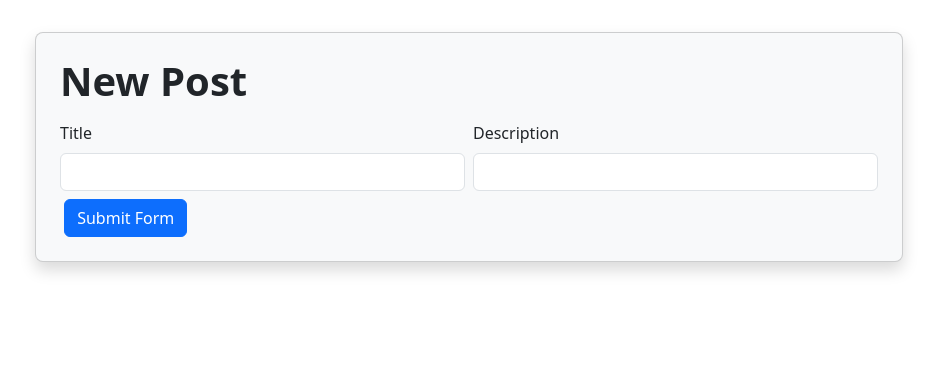
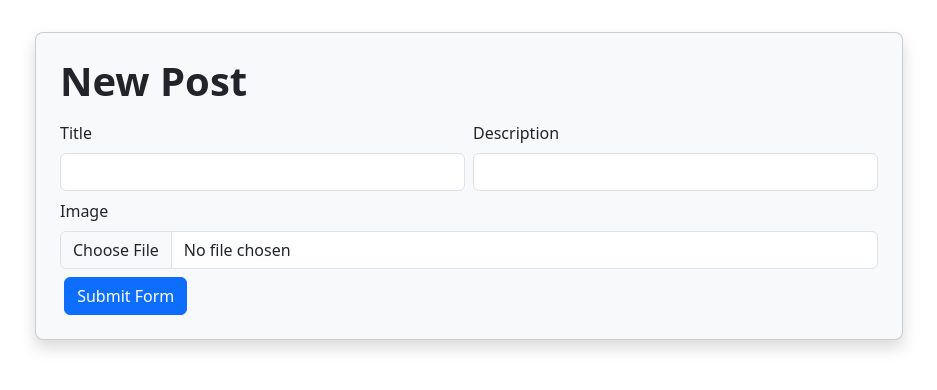
Before and after one commit to AinzuOnDaGit/Framework_assignment2, a Flask app: page /addPost in a window 1280 px wide. Shown: the part 56-446 px from the top of the page, without its empty margins (171-1108 px from the left). Run offline with Flask 3, Linux system fonts and the light colour scheme.

Commit message:
implementing a form field for adding images, adding file handling within the app routes (addPost), and uploading the filename to the database, but the physical image to a directory called uploads, in which the filename references

```diff
--- a/app.py
+++ b/app.py
@@ -1,6 +1,7 @@
 from flask import Flask, render_template, request, redirect, url_for, flash, session
 from database import DBSetup, OpenConn
 from flask_login import LoginManager, login_user, logout_user, login_required, current_user
+from werkzeug.utils import secure_filename
 
 import sqlite3
 import os
@@ -115,6 +116,7 @@ def add_post():
     if request.method == "POST":
         title = request.form.get("title")
         description = request.form.get("description")
+        image = request.files.get("image")
 
         if not title or not title.strip():
             flash("title is required, error")
@@ -123,10 +125,17 @@ def add_post():
             flash("description is required, error")
             return render_template("addPost.html",title=title, description=description), 400
 
+        image_filename = None
+        if image and image.filename:
+            filename = secure_filename(image.filename)
+            upload_path = os.path.join(app.root_path, "static", "uploads", filename)
+            image.save(upload_path)
+            image_filename = filename
+
         with OpenConn() as conn:
             conn.execute(
-                "INSERT INTO finalProjects (title, description) VALUES (?,?)",
-                (title, description)
+                "INSERT INTO finalProjects (title, description, image_filename) VALUES (?,?,?)",
+                (title, description, image_filename)
             )
             conn.commit()
 
--- a/database.py
+++ b/database.py
@@ -14,7 +14,8 @@ def DBSetup() -> None:
       CREATE TABLE IF NOT EXISTS finalProjects (
         id INTEGER PRIMARY KEY AUTOINCREMENT,
         title TEXT NOT NULL,
-        description TEXT NOT NULL
+        description TEXT NOT NULL,
+        image_filename TEXT NOT NULL
       );
   """)
     # User table
--- a/templates/addPost.html
+++ b/templates/addPost.html
@@ -4,7 +4,7 @@
 <div class="card bg-light shadow p-4 rounded-3">
 <h1 class="mb-3"><b> New Post </b></h1>
 
-<form action="{{ url_for('add_post') }}" method="POST" class="row g-2 needs-validation" novalidate>
+<form action="{{ url_for('add_post') }}" method="POST" enctype="multipart/form-data" class="row g-2 needs-validation" novalidate>
     <div class ="col-md-6">
         <label for="titleValidation" class="form-label"> Title</label>
         <input type="text" class="form-control" id="titleValidation" name="title" aria-describedby="titleHelp" required>
@@ -16,6 +16,11 @@
         <div id="descriptionHelp" class="invalid-feedback"> Please input a Description </div>
     </div>
     <div class="col-md-12">
+        <label for="imageValidation" class="form-label"> Image </label>
+        <input type="file" class="form-control" id="imageValidation" name="image" aria-describedby="imageHelp" required>
+        <div id="imageHelp" class="invalid-feedback"> Please upload a file</div>
+    </div>
+    <div class="col-md-12">
         <label for="submit" class="form-label"></label>
         <button class="btn btn-primary" type="submit"> Submit Form </button>
     </div>
```
Also changed, not shown: templates/index.html (+8 -0 lines), static/uploads/Dover_Harbour_Board_User_Experience_Redesign_for_Outbound_Traffic_Operations_Dashboards_3.png (added), usercontent.db.
